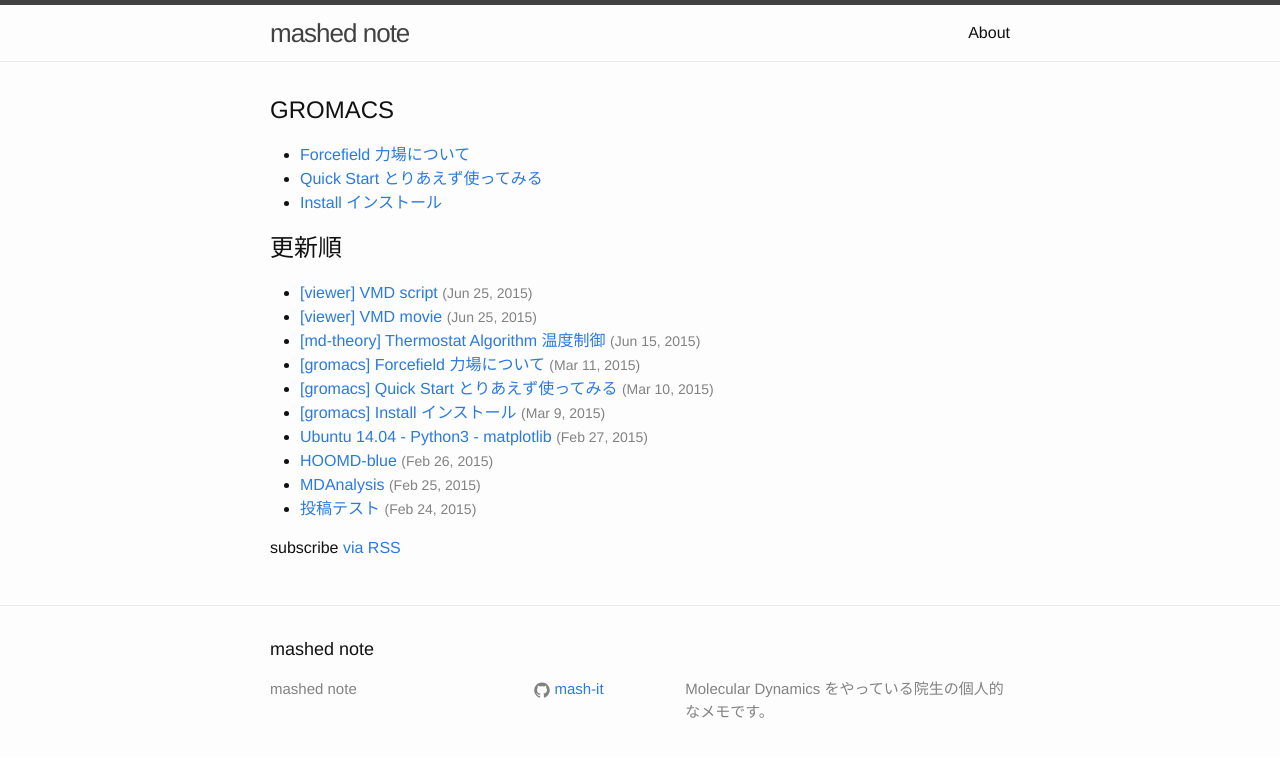
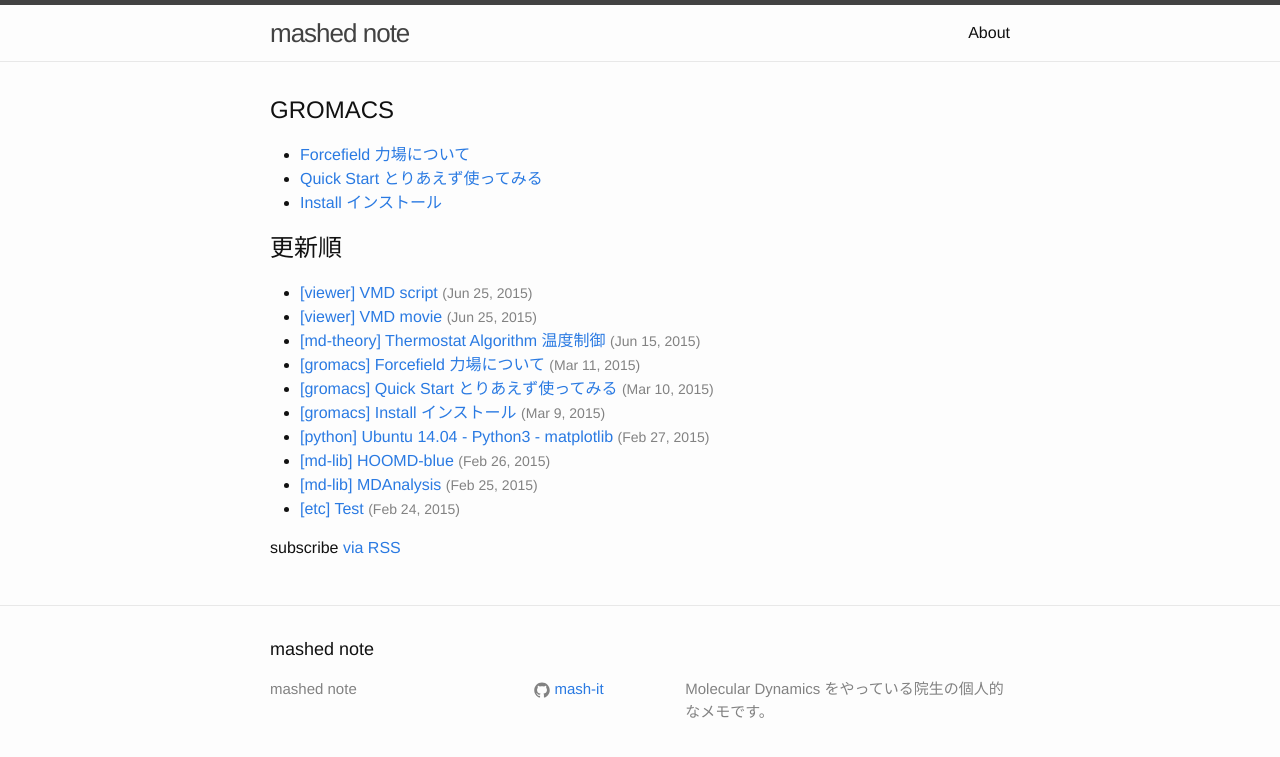
Before and after one commit to mash-it/mash-it.github.io, a Jekyll site: the page built from index.html, in a window 1280 px wide. Shown: the top 757 px of the page. Built offline with Jekyll 4.4.1, drawn with Linux system fonts in a browser that asks for light colours; Markdown is read by kramdown in place of the engine named in the settings.

```diff
--- a/_posts/2015-02-24-test.md
+++ b/_posts/etc/2015-02-24-test.md
@@ -1,7 +1,8 @@
 ---
 layout: post
-title: 投稿テスト
+title: Test
 date: 2015-02-24
+category: etc
 ---
 
 投稿テスト
--- a/_posts/2015-02-25-MDAnalysis.md
+++ b/_posts/md-lib/2015-02-25-MDAnalysis.md
@@ -2,6 +2,7 @@
 layout: post
 title: MDAnalysis
 date: 2015-02-25
+category: md-lib
 ---
 
 MDAnalysis は Python で各種 MD Trajectory の結果を解析するツール。
--- a/_posts/2015-02-26-hoomd.md
+++ b/_posts/md-lib/2015-02-26-hoomd.md
@@ -2,6 +2,7 @@
 layout: post
 title: HOOMD-blue
 date: 2015-02-26
+category: md-lib
 ---
 
 [HOOMD-blue](http://codeblue.umich.edu/hoomd-blue/) は粒子シミュレーションのツールキットである。GPUで高速計算が可能でありながら、表面的には Python で書けるので取り付きやすい。
--- a/_posts/2015-02-27-py3-matplotlib.md
+++ b/_posts/python/2015-02-27-py3-matplotlib.md
@@ -2,6 +2,7 @@
 layout: post
 title: Ubuntu 14.04 - Python3 - matplotlib
 date: 2015-02-27
+category: python
 ---
 
 Ubuntu 14.04 の Python3 に matplotlib を入れた時のメモ。
```
